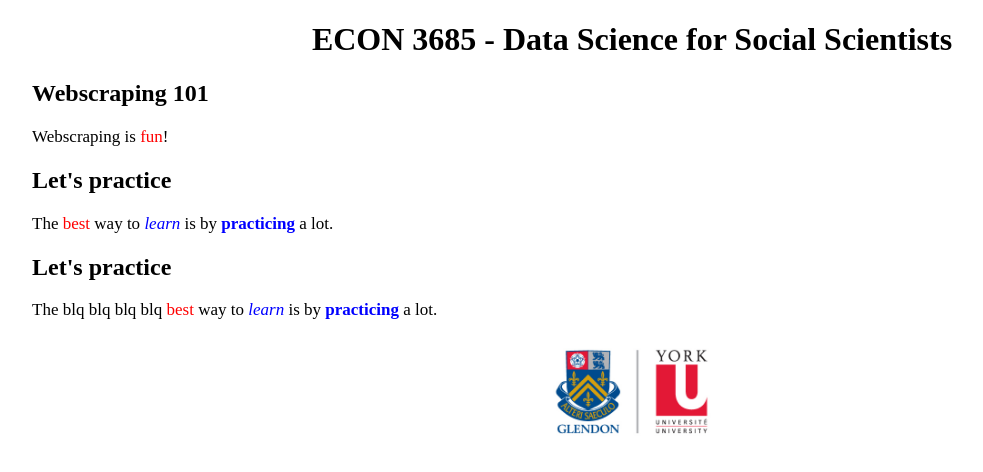
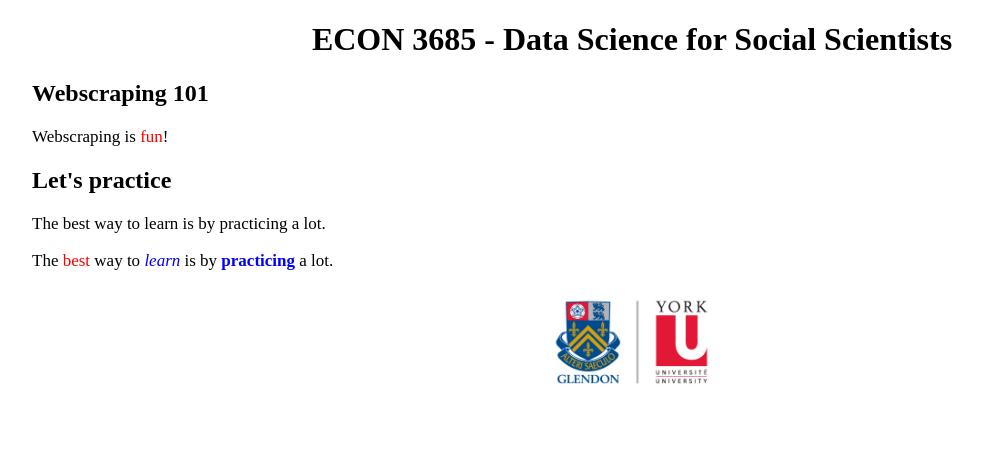
Before and after one commit to econ3685/webscraping, a plain HTML site: page page2.html in a window 1280 px wide. Shown: the whole page, without its empty margins (8-991 px from the left). Drawn offline with Linux system fonts and the light colour scheme.

Commit message:
Update page2.html

```diff
--- a/page2.html
+++ b/page2.html
@@ -34,13 +34,10 @@ body {
 	<div id="second">
 	<h2>Let's practice</h2>
 
-	<p>The <span class='red' style="color:red">best</span> way to <span class='blue' style="color:blue"><em>learn</em></span> is by <span class='blue' style="color:blue"><strong>practicing</strong></span> a lot.</p>
-	</div>
+	<p>The best way to learn is by practicing a lot.</p>
 
-	<div id="text">
-	<h2>Let's practice</h2>
-
-	<p>The blq blq blq blq <span class='red' style="color:red">best</span> way to <span class='blue' style="color:blue"><em>learn</em></span> is by <span class='blue' style="color:blue"><strong>practicing</strong></span> a lot.</p>
+	<p>The <span class='red' style="color:red">best</span> way to <span class='blue' style="color:blue"><em>learn</em></span>
+	is by <span class='blue' style="color:blue"><strong>practicing</strong></span> a lot.</p>
 	</div>
 
 	<center>
```
